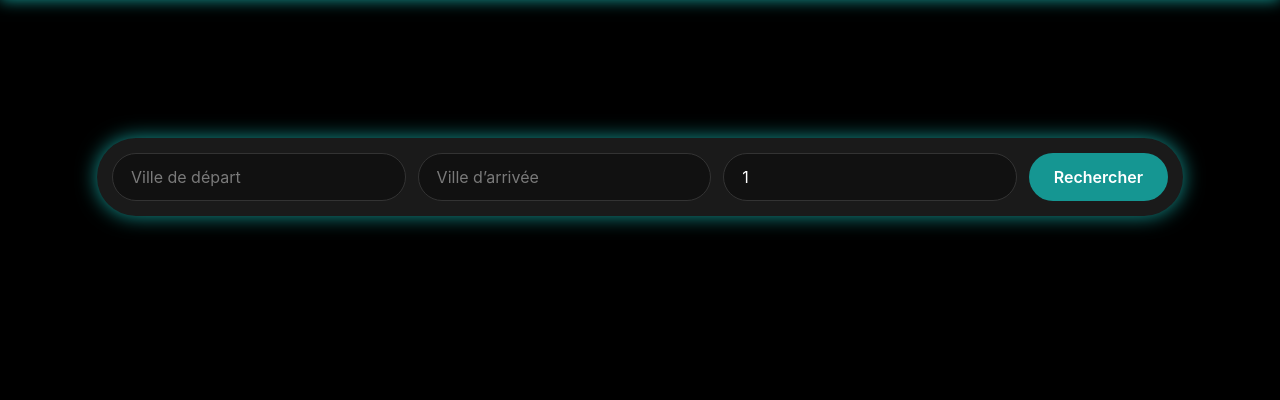
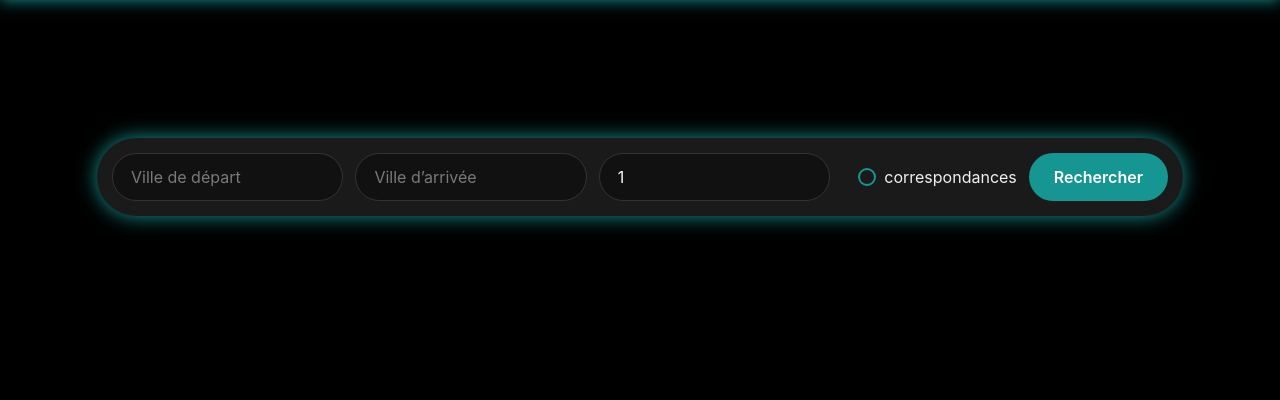
Before and after one commit to SyphaxMEDJBER/CeriCar, a Yii app: template views/site/recherche.php in a window 1280 px wide. Shown: the part 57-457 px from the top of the page. Run offline with PHP 8.4 and a stand-in for Yii, Linux system fonts and the light colour scheme; the template is opened without the code that fills it, so the values that code supplies are empty; some libraries are stand-ins or nearby versions.

Commit message:
correspondances front

```diff
--- a/views/site/_resultats.php
+++ b/views/site/_resultats.php
@@ -20,6 +20,8 @@ use yii\helpers\Html;
                 </span>
             <?php endif; ?>
         </div>
+
+
 
         <!-- TIMELINE HEURES-->
         <div class="bb-time">
--- a/views/site/recherche.php
+++ b/views/site/recherche.php
@@ -33,6 +33,20 @@ $this->title = "Recherche de voyage";
        class="form-control search-input"
        min="1" value="1">
 
+<div class="d-flex align-items-center ms-3 correspondance-wrapper">
+    <input
+        type="checkbox"
+        id="correspondance"
+        name="correspondance"
+        value="1"
+        class="correspondance-checkbox"
+    >
+    <label for="correspondance" class="ms-2">
+        correspondances
+    </label>
+</div>
+
+
 <button type="submit" class="btn btn-primary search-btn">
     Rechercher
 </button>
--- a/web/css/dark.css
+++ b/web/css/dark.css
@@ -688,3 +688,31 @@ input:focus {
   margin-bottom: 12px;
   margin-right: 20px;
 }
+
+
+.correspondance-checkbox {
+    appearance: none !important;
+    -webkit-appearance: none !important;
+
+    width: 18px;
+    height: 18px;
+    border: 2px solid #159692 !important;
+    background: transparent !important;
+    border-radius: 4px;
+    cursor: pointer;
+    position: relative;
+}
+
+.correspondance-checkbox:checked {
+    background: #159692 !important;
+}
+
+.correspondance-checkbox:checked::after {
+    content: "✓";
+    position: absolute;
+    left: 3px;
+    top: -2px;
+    color: #000;
+    font-size: 14px;
+    font-weight: bold;
+}
```
